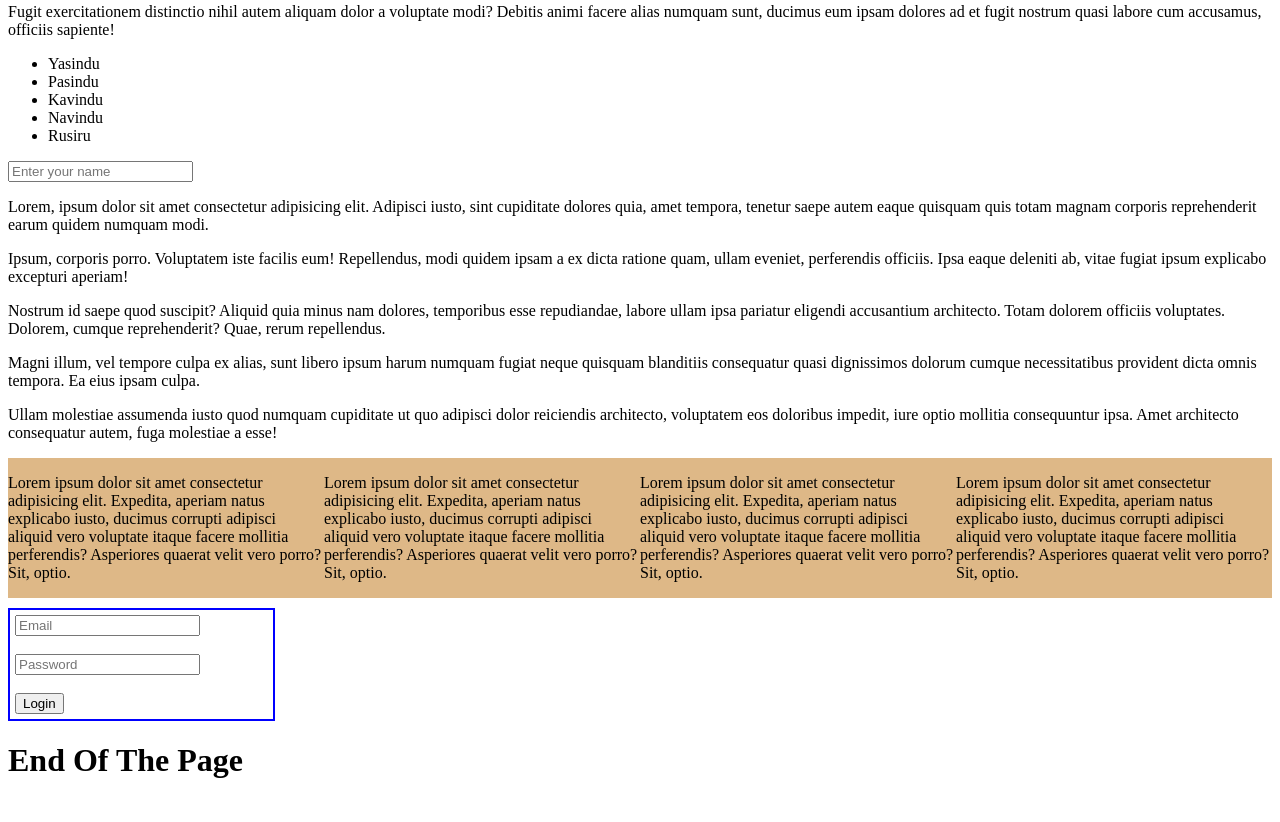
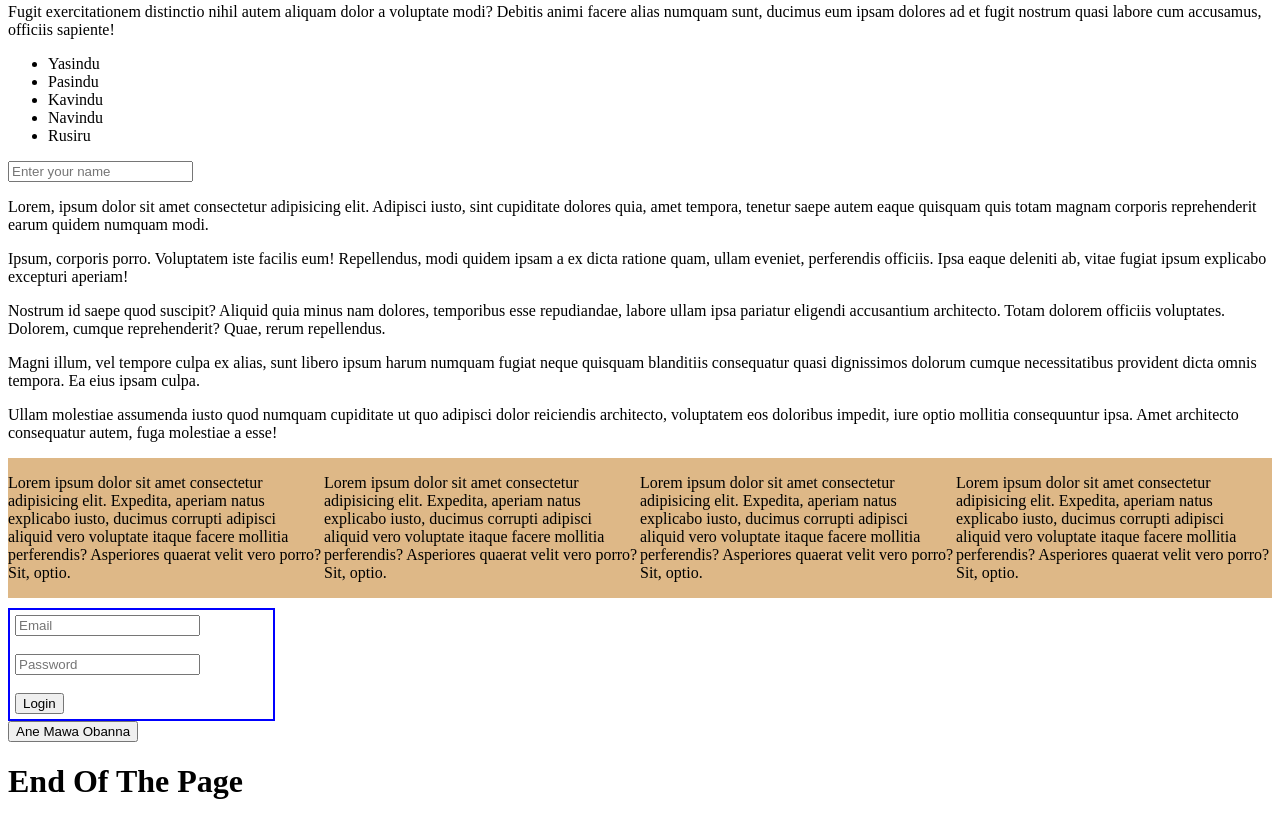
Before and after one commit to yasindu1997/amad2-demo-web, a plain HTML site: page index.html in a window 1280 px wide. Shown: the part 430-1252 px from the top of the page. Before the commit the page ends 1231 px from the top, so only its background shows below. Drawn offline with Linux system fonts and the light colour scheme.

Commit message:
added new button

```diff
--- a/index.html
+++ b/index.html
@@ -79,6 +79,8 @@
         <button onclick="loginUser()">Login</button>
     </div>
 
+    <button>Ane Mawa Obanna</button>
+
     <h1 id="answer">End Of The Page</h1>
    <script src="js/main.js"></script>
 </body>
```
